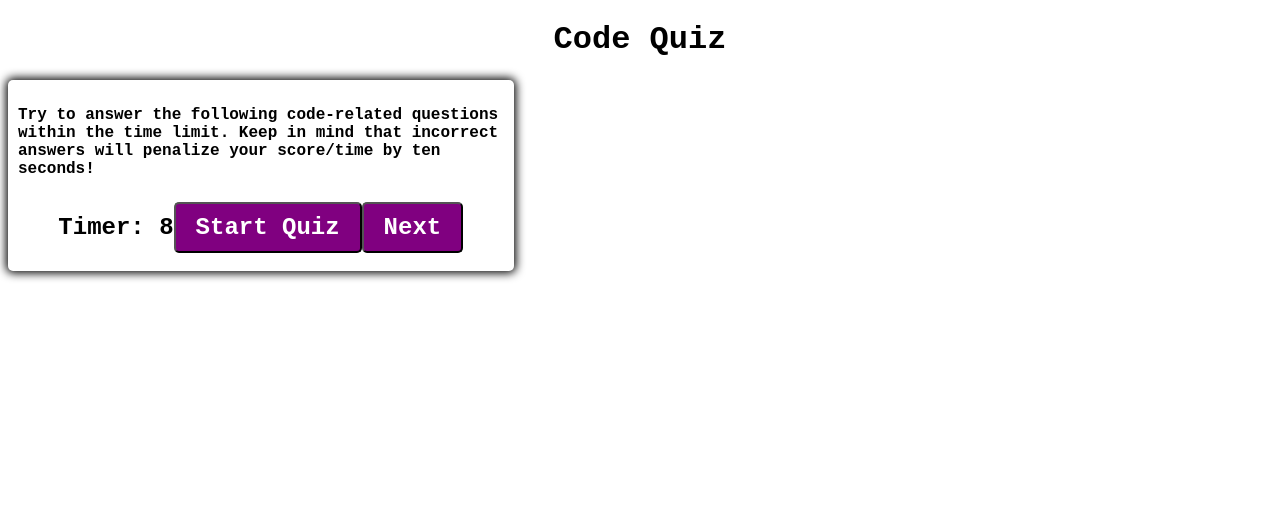
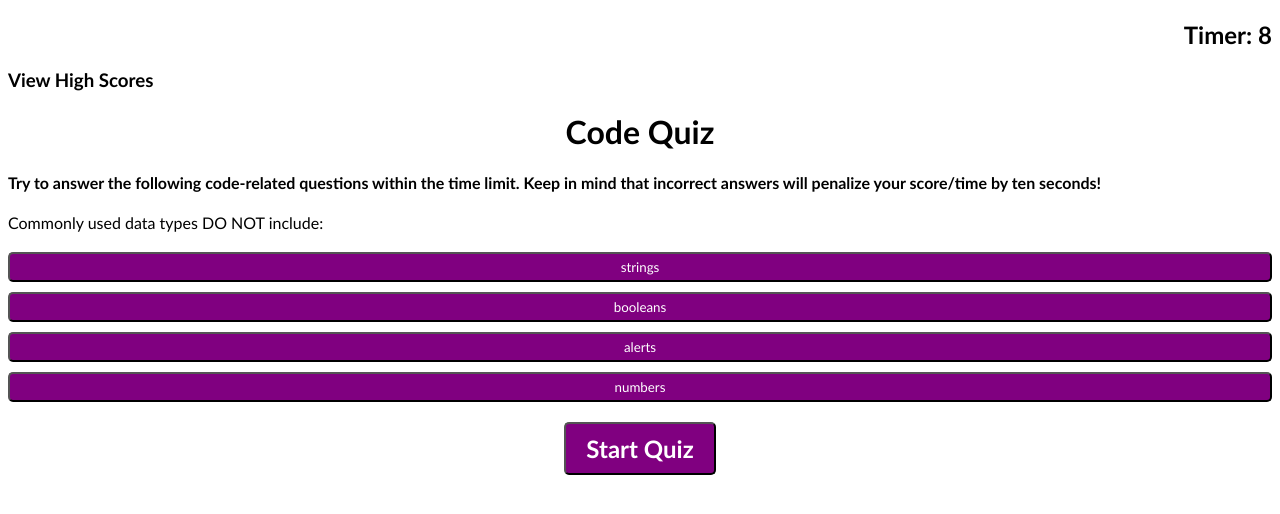
Before and after one commit to aaeas/miniature-pancake, a plain HTML site: page index.html in a window 1280 px wide. Both pictures are taken after a click on the button "Start Quiz". Drawn offline with Linux system fonts and the light colour scheme.

Commit message:
updates to files

```diff
--- a/index.html
+++ b/index.html
@@ -8,14 +8,16 @@
     <link rel="stylesheet" href="styles.css">
     <script defer src="script.js"></script>
     <title>Code Quiz</title>
+    <h2 id="timer">Timer: 0</h2>
+    <h3 id="viewhighscores">View High Scores</h3>
 </head>
 <h1>Code Quiz</h1>
 
 <body>
     <!-- Container for questions-->
     <div class="container">
-        <h3 id="instructions"> Try to answer the following code-related questions within the time limit. Keep in
-            mind that incorrect answers will penalize your score/time by ten seconds!</h3>
+        <h4 id="instructions"> Try to answer the following code-related questions within the time limit. Keep in
+            mind that incorrect answers will penalize your score/time by ten seconds!</h4>
         <div id="question-container" class="hide">
             <div id="question">Select the correct answer</div>
             <div id="answer-buttons" class="btn-styling">
@@ -27,9 +29,7 @@
         </div>
         <!-- Start with the landing layout  -->
         <div class="controls">
-            <h2 id="timer">Timer: 0</h2>
             <button id="start" class="btn">Start Quiz</button>
-            <button id="next-btn" class="btn">Next</button>
         </div>
     </div>
 
--- a/script.js
+++ b/script.js
@@ -1,3 +1,30 @@
+var questions = [
+    // This is at index 0
+    {
+        title: "Commonly used data types DO NOT include:",
+        choices: ["strings", "booleans", "alerts", "numbers"],
+        answer: "alerts"
+    },
+    // This is at index 1
+    {
+        title: "The condition in an if / else statement is enclosed within ____.",
+        choices: ["quotes", "curly brackets", "parentheses", "square brackets"],
+        answer: "parentheses"
+    },
+    // This is at index 2
+    {
+        title: "String values must be enclosed within _______ when bekng assigned to variables.",
+        choices: ["commas", "curly brackes", "quotes", "parenthesis"],
+        answer: "curly brackets"
+    },
+    // This is at index 3
+    {
+        title: "Arrays in JavaSCript can be used to store_______. ",
+        choices: ["nummbers and strings", "other arrays", "booleans", "all the above"],
+        answer: "all the above"
+    }
+]
+
 // First we GRAB a reference (the element on the HTML page)
 var startButton = document.getElementById("start");
 var time = document.getElementById("timer");
@@ -7,8 +34,28 @@ var btn3 = document.querySelector(".btn3");
 var btn4 = document.querySelector(".btn4");
 var question = document.querySelector("#question");
 var answerButtons = document.querySelector("#answer-buttons");
+var container = document.getElementById("question-container");
+/*
+//  JSON obj vs js obj
+var jsonObj = {
+    "key": "value",
+    "name": "ken",
+    "age": "24"
+}
 
+// Conversion of JSON object to JavaScript Obj
+// Parse and Stringify
+var test = jsObj.stringify();
+console.log(test);
 
+var jsObj = {
+    key: value,
+    name: "Ken",
+    age: 24
+}
+*/
+
+/*
 //quiz questions --> Beginning of using DATA (Database)  Arrays are zero indexed
 var questions = [
     // This is at index 0
@@ -36,6 +83,7 @@ var questions = [
         answer: "all the above"
     }
 ]
+*/
 
 // var startBtn = document.querySelector("#start");
 
@@ -53,9 +101,14 @@ function startQuiz() {
 
     // We start a TIMER
     startTimer();
+
+    // We unhide the questions container
+    container.setAttribute("class", "");
     // Present the First Question
     nextQuestion();    // <--- Calling/Invoking the function
     // Defining what the function does
+
+}
 function nextQuestion() {
     // Let's Grab our Question Object
     // Create a variable to hold data --> Current Data (How do we grab this data)
@@ -95,8 +148,6 @@ function startQuiz() {
 
     // Update the DOM(the HTML page)
 }
-}
-
 //h1El.textContent = "This is a question"
 
 function startTimer() {   // What is the function of this method(?)
@@ -113,4 +164,29 @@ function startTimer() {   // What is the function of this method(?)
             clearInterval(timer);
         }
     }, 1000);
+
 }
+
+
+// Check users selectio and compares to the answer
+function checkAnswer(choice) {
+    // We grab the users choice
+
+    // We grab the current questions answer
+    var ans = questions[0].ans;
+    // Compare (Conditional Statements)
+
+    // IF users choices is correct --> what happens?
+    if (choice == ans) {
+        // We add to SCORE
+        // Alert user that choice was correct
+    } else {
+        // IF users choice is incorrect
+        // We subtract from score (optional)
+        // Alert user that choice was Wrong
+        // We subtract time from the TIMER
+    }
+
+    // We move to the next question set --> HOW?
+    // we can probably call another function here ?
+}
--- a/styles.css
+++ b/styles.css
@@ -1,11 +1,17 @@
 /*setting up styling for all css*/
 * {
     box-sizing: border-box;
-    font-family: 'Courier New', Courier, monospace;
+    font-family:'Gill Sans', 'Gill Sans MT', Calibri, 'Trebuchet MS', sans-serif;
+}
 
-}
 h1{
     text-align: center;
+}
+h2{
+    text-align: right;
+}
+h3 {
+    text-align: left;
 }
 /*styling for elements inside the body*/
 .body{
@@ -17,14 +23,16 @@ h1{
     justify-content: center;
     align-items: center;
 }
-.container{
+/*.container{
     width: 800px;
     max-width: 40%;
     background-color:white;
     border-radius: 5px;
     padding: 10px;
     box-shadow: 0 0 10px 2px;
+    align-items: center;
 }
+*/
 .btn-styling{
     display:grid;
     gap: 10px;
@@ -41,7 +49,7 @@ h1{
 .btn:hover {
     border-color: black;
 }
-#start, #next-btn {
+#start {
     font-size: 1.5rem;
     font-weight: bold;
     padding: 10px 20px;
@@ -54,7 +62,3 @@ h1{
 .hide {
     display: none;
 }
-h3 {
-    justify-content: center;
-    font-size: 16px;
-}
```
Lines whose indentation alone changed are shown as unchanged.
